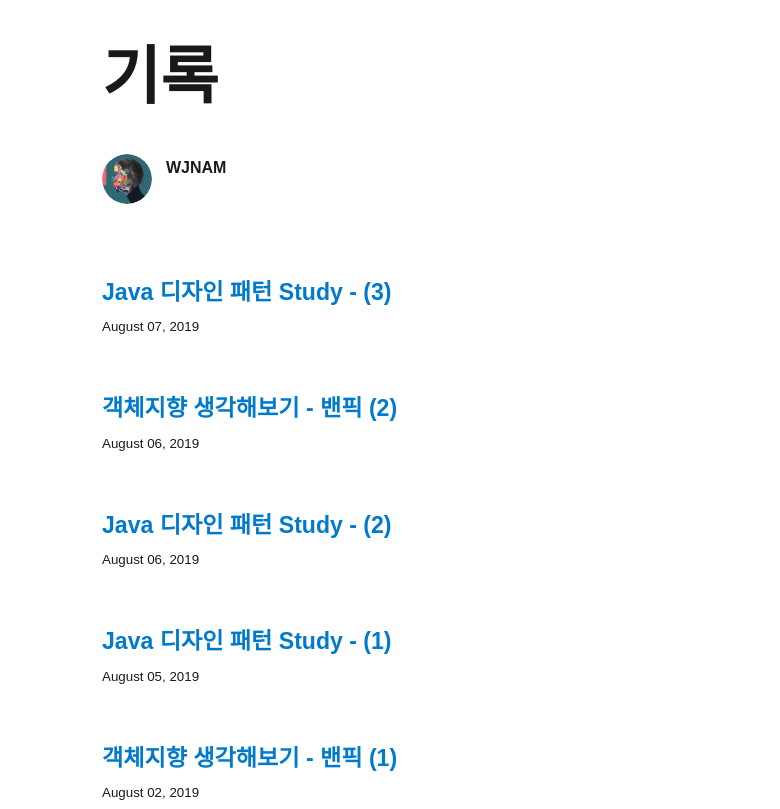
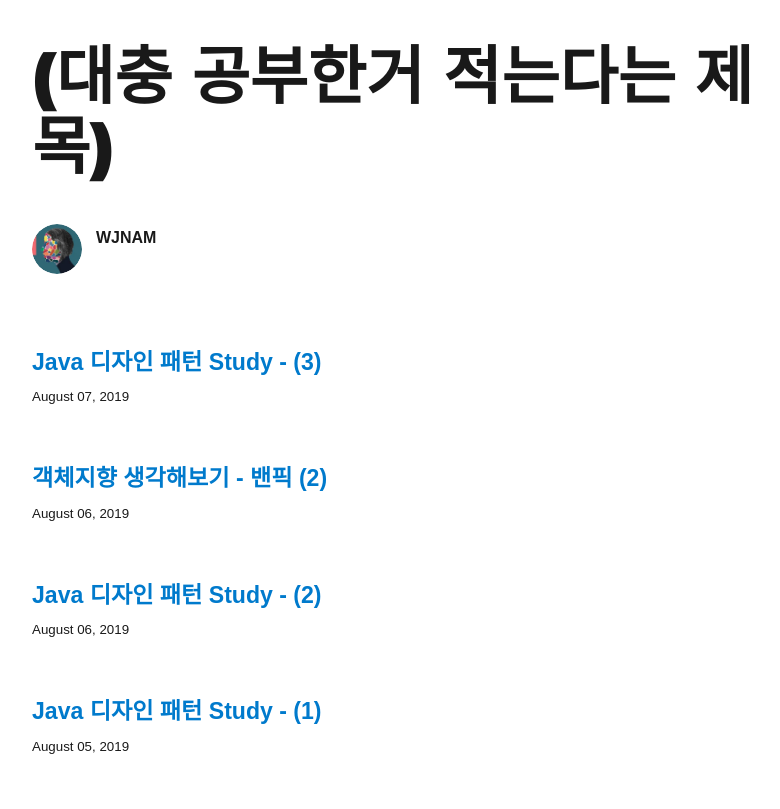
Before and after one commit to clacis91/clacis91.github.io, a Gatsby site: page / in a window 1280 px wide. Shown: the top 809 px of the page, without its empty margins (223-1003 px from the left). Built offline with nearby package versions, Linux system fonts and the light colour scheme; Gatsby itself is replaced by a stand-in of ours; some packages are replaced by stand-ins of ours.

Commit message:
width 늘림, 제목 바꿈

```diff
--- a/gatsby-config.js
+++ b/gatsby-config.js
@@ -1,6 +1,6 @@
 module.exports = {
   siteMetadata: {
-    title: `기록`,
+    title: `(대충 공부한거 적는다는 제목)`,
     author: `WJNAM`,
     description: `A starter blog demonstrating what Gatsby can do.`,
     siteUrl: `https://clacis91.github.io/`,
--- a/src/components/layout.js
+++ b/src/components/layout.js
@@ -56,7 +56,7 @@ class Layout extends React.Component {
         style={{
           marginLeft: `auto`,
           marginRight: `auto`,
-          maxWidth: rhythm(24),
+          maxWidth: rhythm(29),
           padding: `${rhythm(1.5)} ${rhythm(3 / 4)}`,
         }}
       >
```
